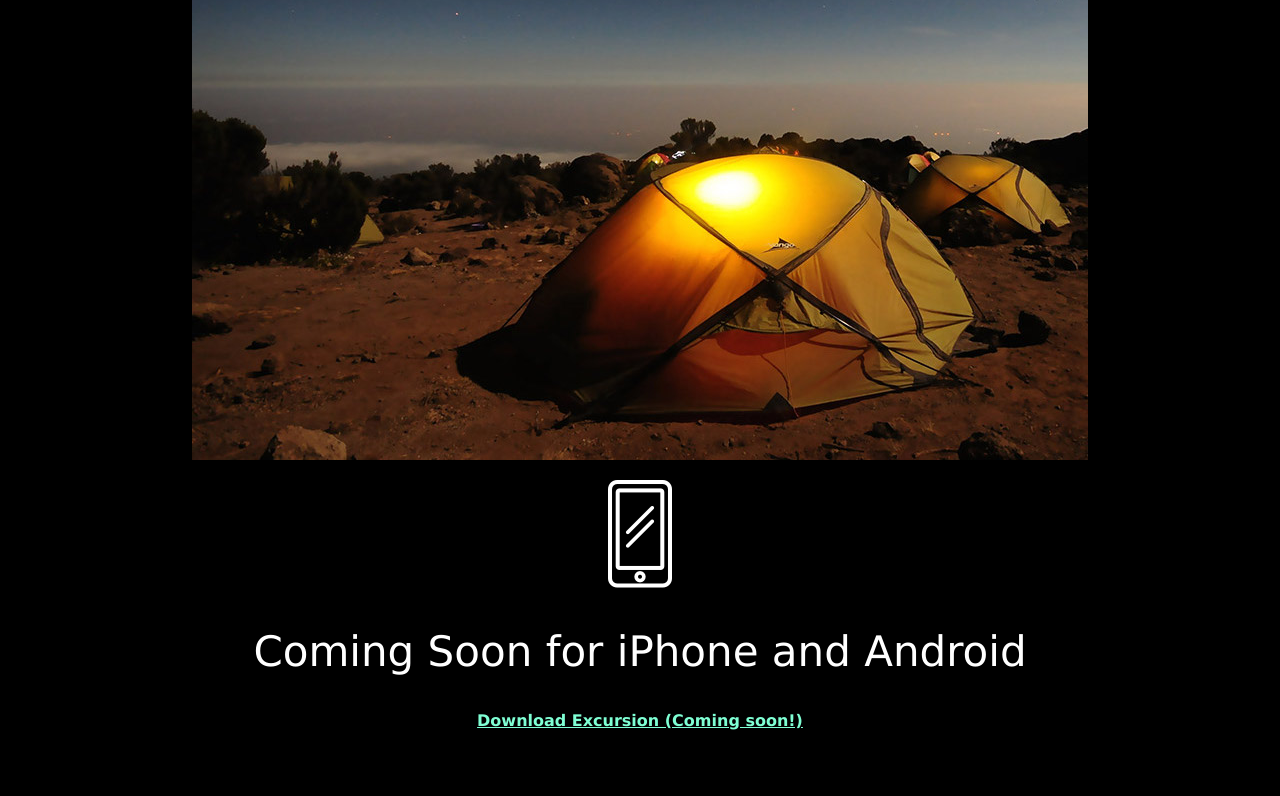
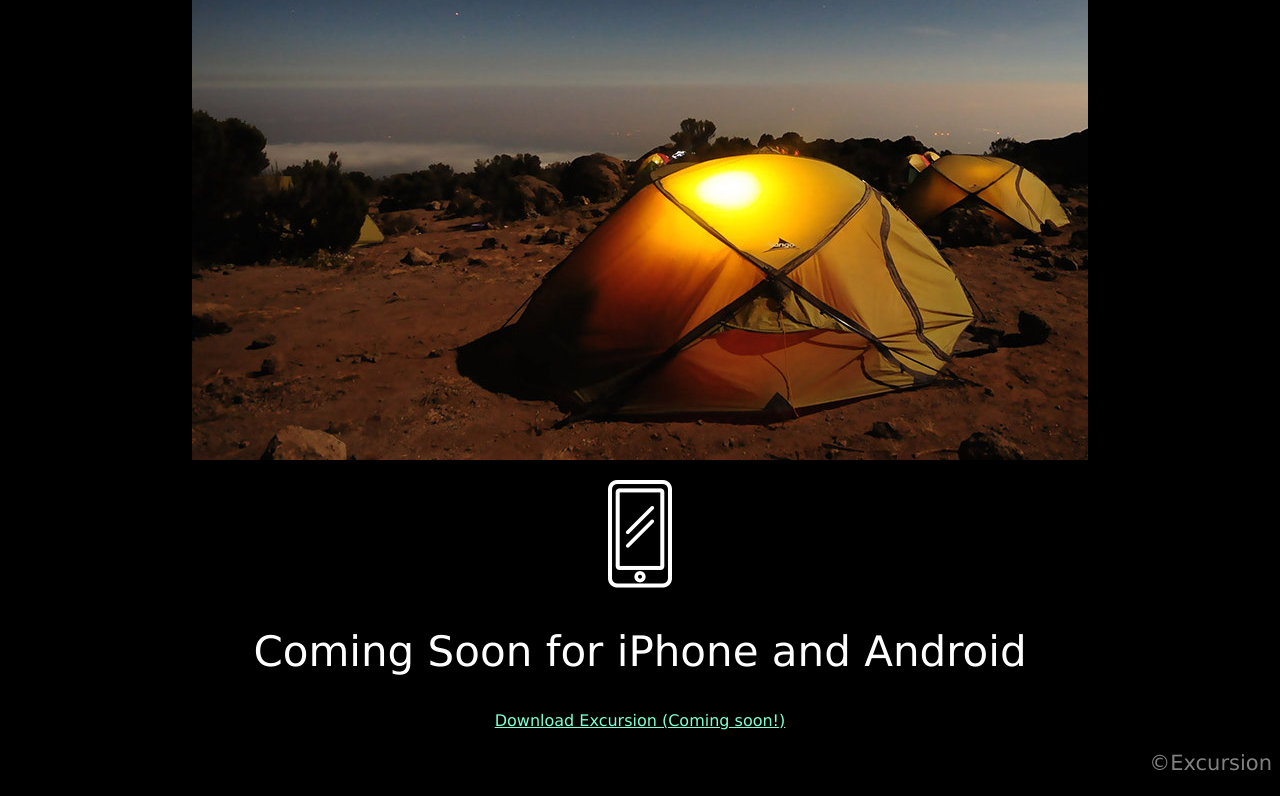
Before and after one commit to lydialaramore/excursion, a plain HTML site: page index.html in a window 1280 px wide. Shown: the part 550-1346 px from the top of the page. Before the commit the page ends 1301 px from the top, so only its background shows below. Drawn offline with Linux system fonts and the light colour scheme.

Commit message:
add copyright

```diff
--- a/index.html
+++ b/index.html
@@ -16,5 +16,6 @@
         <img src="./resources/images/phone.png"/>
       <h2>Coming Soon for iPhone and Android</h2>
       <h4> <a href="https://ne3of8ds4rhsq7rie05usej68avmgqoo7sgm67p66ij2bkddb180.codecademy.cloud/#">Download Excursion (Coming soon!)</a></h4>
+      <h3 id="copyright">©Excursion</h3>
   </body>
 </html>
--- a/resources/css/style.css
+++ b/resources/css/style.css
@@ -11,6 +11,7 @@ body {
 a {
   color: aquamarine;
   font-size: 16px;
+  font-weight: normal;
 }
 h2 {
   color: white;
@@ -20,6 +21,7 @@ h2 {
 h3 {
   color: gray;
   font-size: 21px;
+  font-weight: normal;
 }
 #copyright {
   text-align: right;
```
